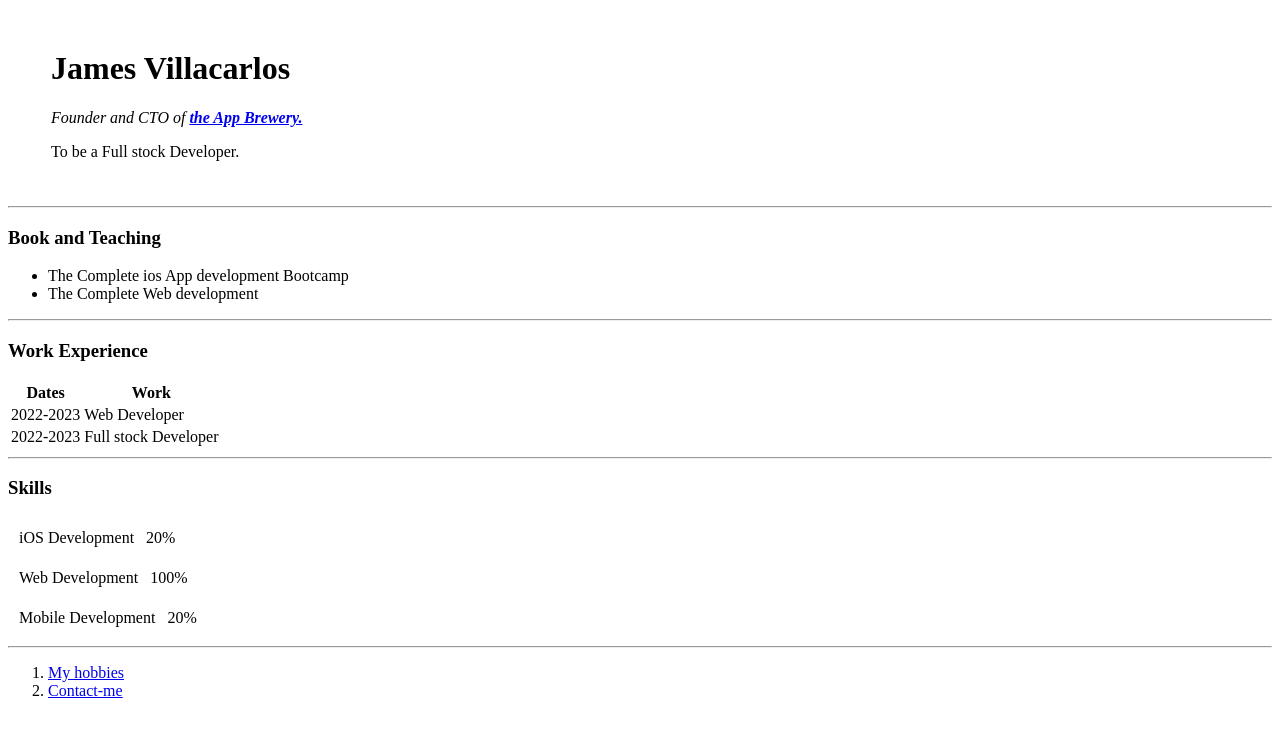
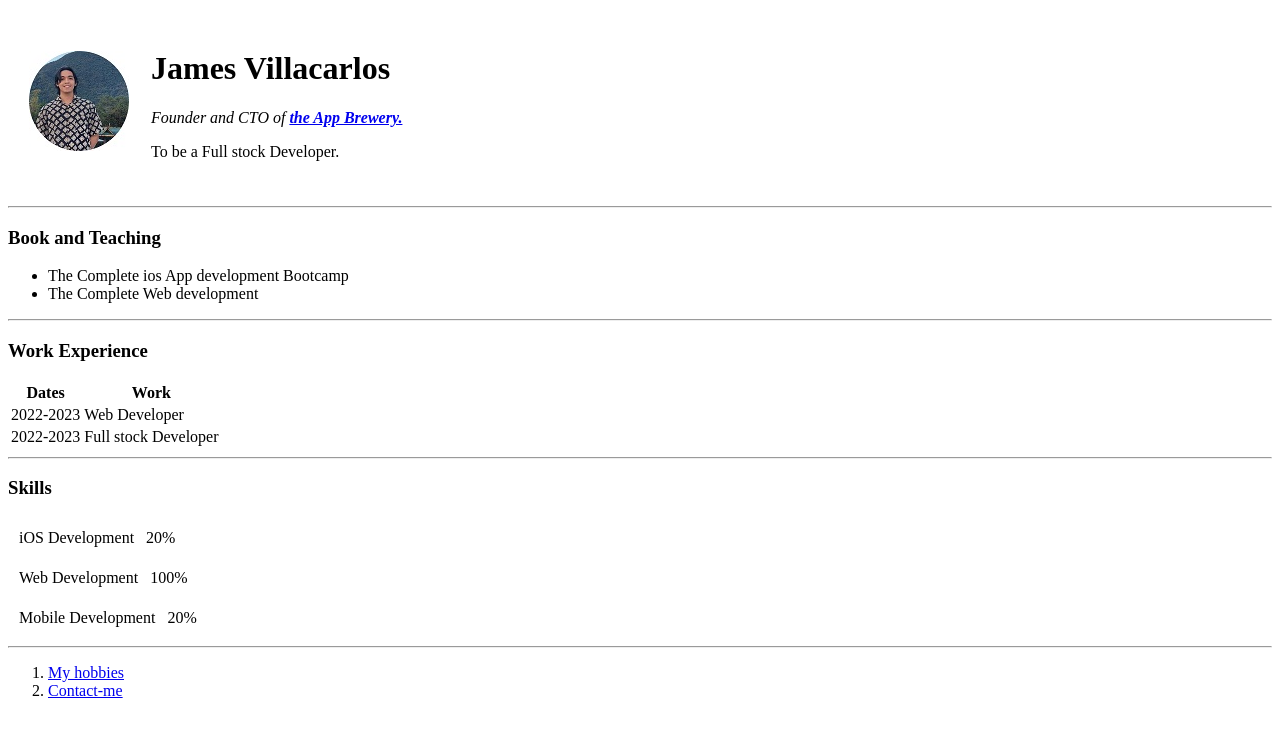
Before and after one commit to Jamezzz1996/cv, a plain HTML site: page index.html in a window 1280 px wide. Drawn offline with Linux system fonts and the light colour scheme.

Commit message:
Update index.html

```diff
--- a/index.html
+++ b/index.html
@@ -9,7 +9,7 @@
 <body>
   <table cellspacing="20">
     <tr>
-      <td><img src="images/me.png" alt=""></td>
+      <td><img src="images/me.jpg" alt=""></td>
       <td><h1>James Villacarlos</h1>
       <p><em>Founder and CTO of <strong> <a href="https://www.appbrewery.co/p/web-development-course-resources/">the App Brewery.</a></strong> </em></p>
       <p>To be a Full stock Developer.</p>
```
